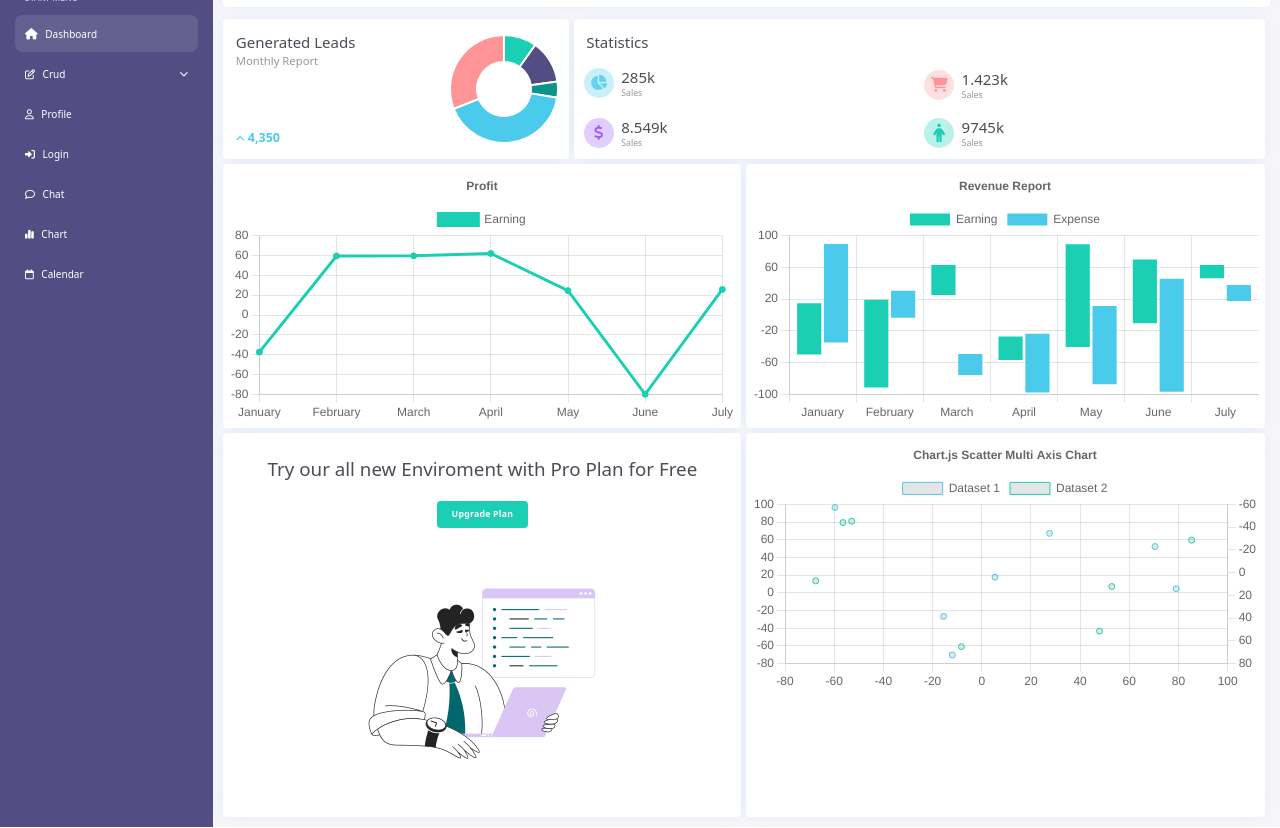
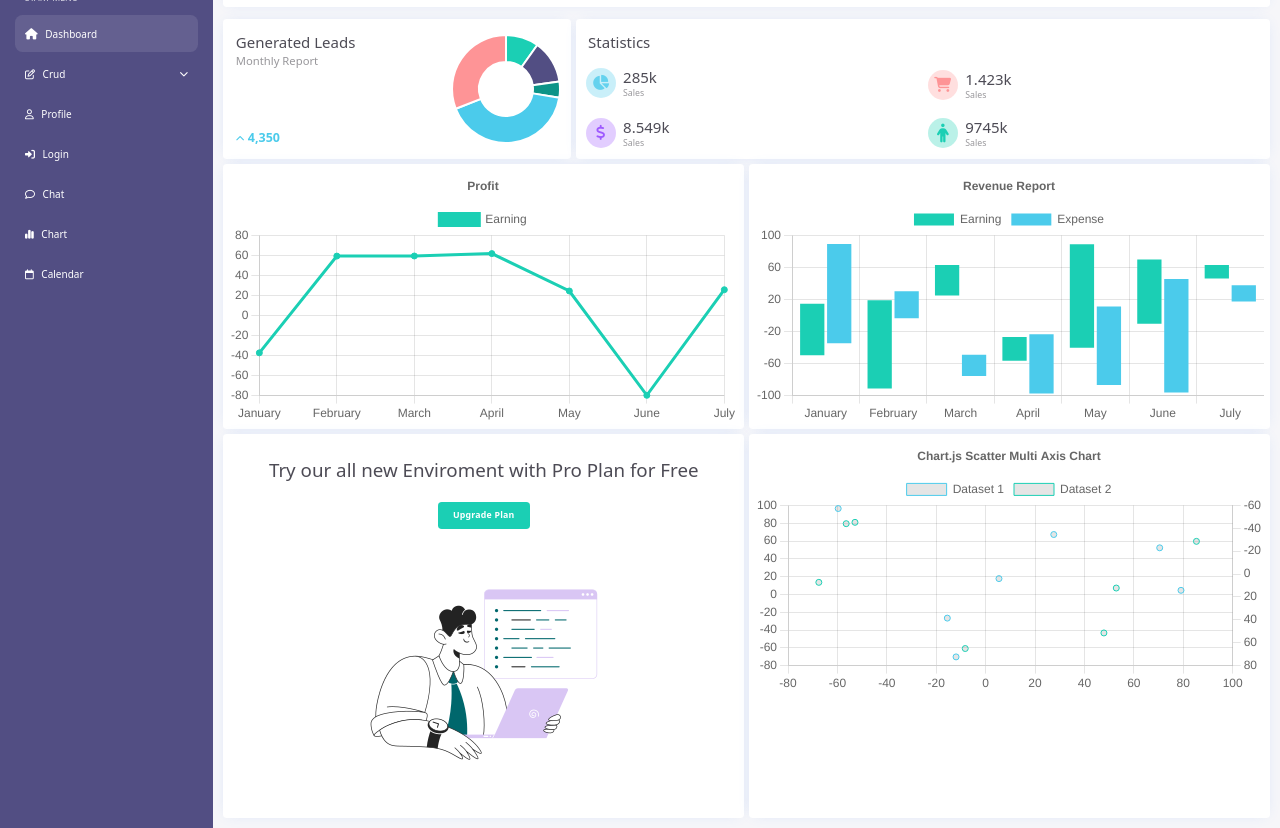
Before and after one commit to masoomemohaqeq/admin-template-blossom, a website: page src/pages/index.html in a window 1280 px wide. Shown: the part 53-881 px from the top of the page. Drawn offline with nearby package versions, Linux system fonts and the light colour scheme.

Commit message:
dubug dashboard layout

```diff
--- a/src/pages/index.html
+++ b/src/pages/index.html
@@ -571,8 +571,12 @@
       <main
         class="xl:col-start-2 xl:col-end-7 xl:row-start-1 xl:mt-[62px] xl:container xl:mx-auto min-h-screen"
       >
-        <div class="p-4 space-y-5 md:space-y-0 md:flex md:flex-wrap md:gap-2">
-          <div class="box md:basis-[33%] flex justify-between">
+        <!-- New -->
+        <div class="p-4 space-y-2">
+          <!-- Dou & Statictics -->
+          <div class="flex flex-col gap-2 md:flex-row">
+            <!-- Dou -->
+            <div class="box md:w-1/3 flex justify-between">
               <div class="flex justify-between flex-col">
                 <div class="p-3">
                   <h4 class="box-title">Generated Leads</h4>
@@ -595,7 +599,9 @@
                 <canvas id="doughnut-chart"></canvas>
               </div>
             </div>
-          <div class="box md:basis-[66%]">
+
+            <!-- Statictics -->
+            <div class="box md:w-2/3">
               <div class="p-3">
                 <h4 class="box-title">Statistics</h4>
               </div>
@@ -668,13 +674,21 @@
                 </div>
               </div>
             </div>
-          <div class="box md:basis-full lg:basis-[49.5%]">
+          </div>
+
+          <!-- Row 2 -->
+          <div class="flex flex-col gap-2 md:flex-row">
+            <div class="box md:basis-full lg:w-1/2">
               <canvas id="line-chart"></canvas>
             </div>
-          <div class="box md:basis-full lg:basis-[49.5%]">
+            <div class="box md:basis-full lg:w-1/2">
               <canvas id="floating-bar-chart"></canvas>
             </div>
-          <div class="box md:basis-full lg:basis-[49.5%]">
+          </div>
+
+          <!-- Row 3 -->
+          <div class="flex flex-col gap-2 md:flex-row">
+            <div class="box md:basis-full lg:w-1/2">
               <div class="p-8 text-center space-y-3">
                 <div class="space-y-8">
                   <h3>Try our all new Enviroment with Pro Plan for Free</h3>
@@ -690,8 +704,9 @@
                 </div>
               </div>
             </div>
-          <div class="box md:basis-full lg:basis-[49.5%]">
+            <div class="box md:basis-full lg:w-1/2">
               <canvas id="scatter-chart"></canvas>
+            </div>
           </div>
         </div>
       </main>
```
Also changed, not shown: dist/output.css. Lines whose indentation alone changed are shown as unchanged.
